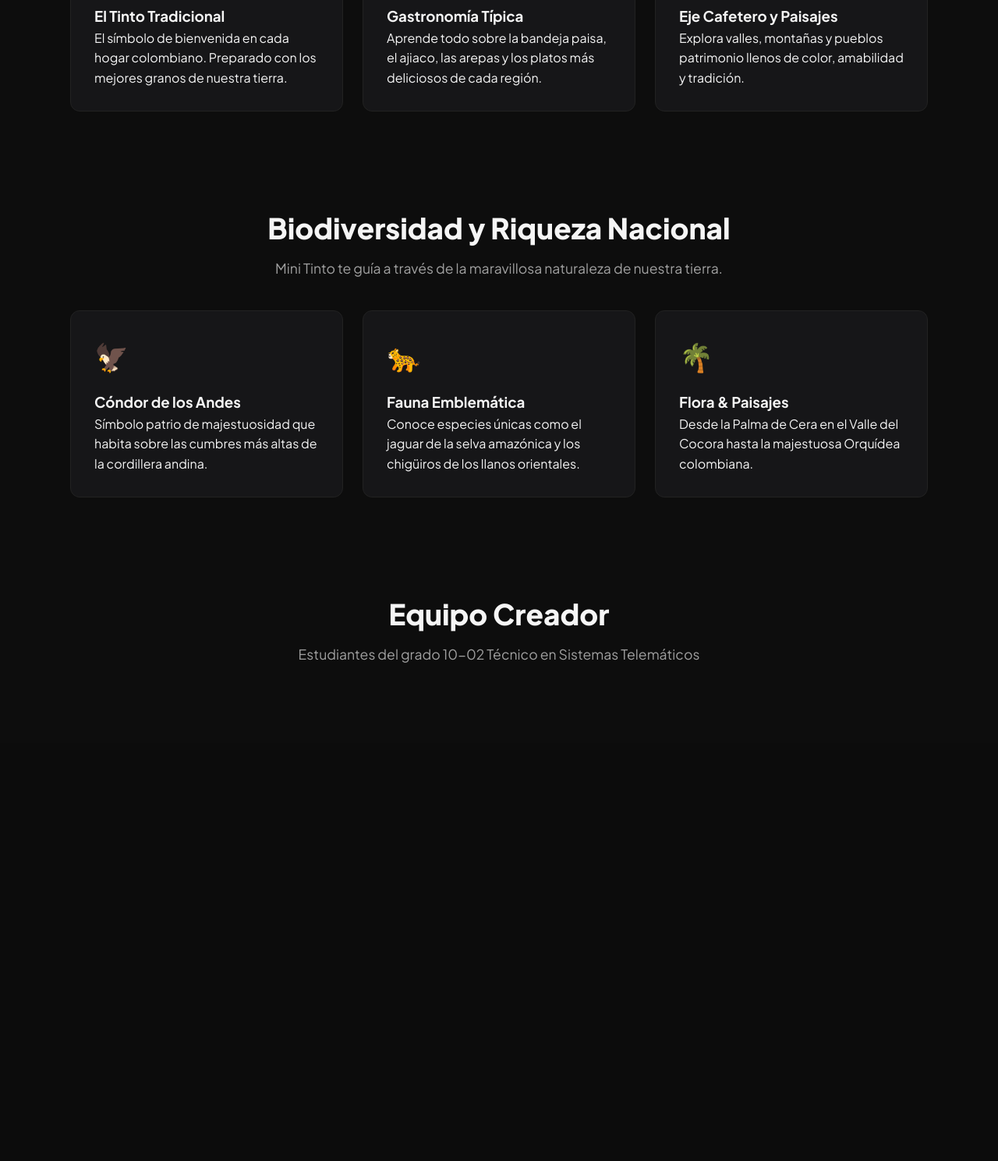
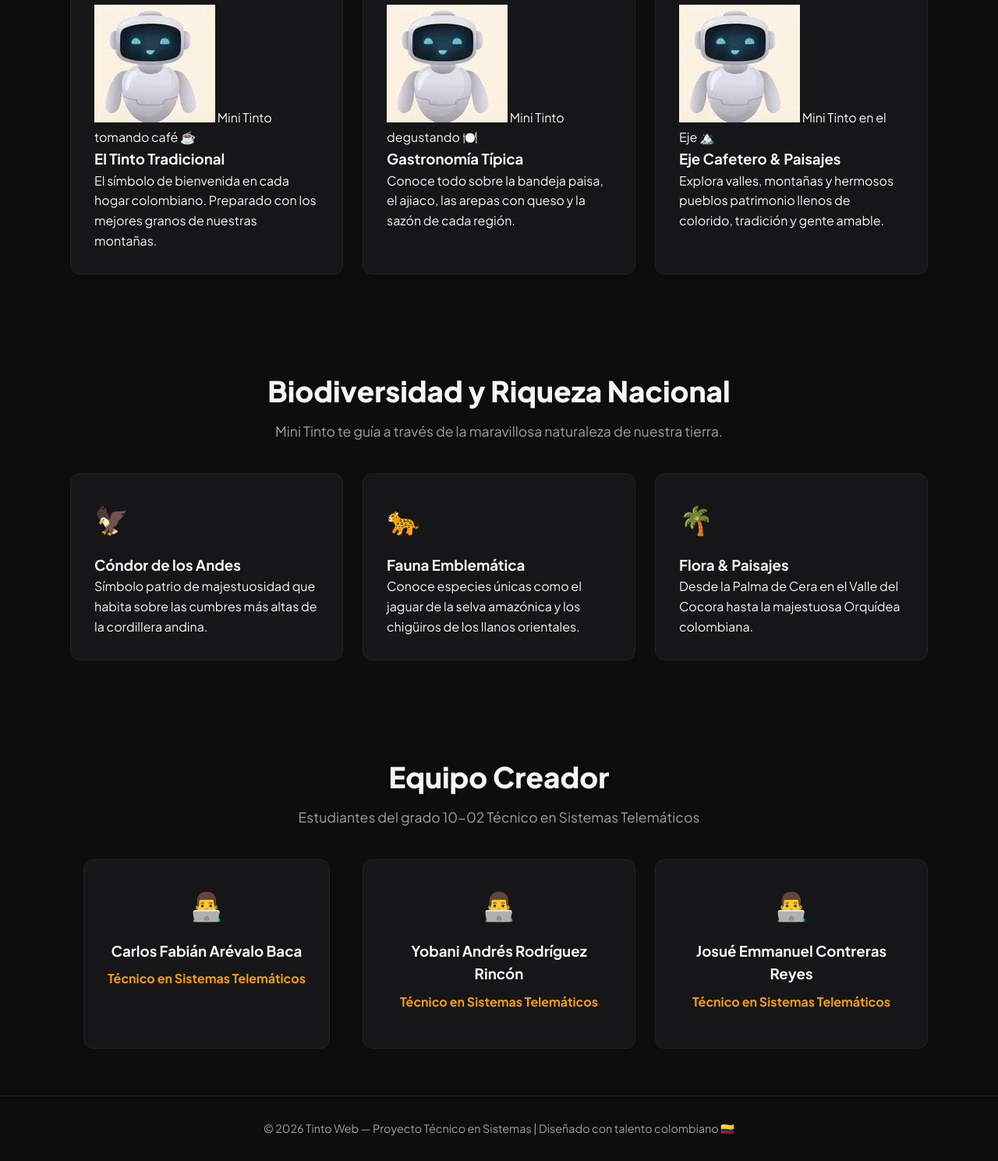
Before and after one commit to tintoweb109-dotcom/TINTOWEB, a Flask app: page / in a window 1280 px wide. Shown: the part 1597-3086 px from the top of the page at 78% size. Before the commit the page ends 2447 px from the top, so only its background shows below. Run offline with Flask 3, Linux system fonts and the light colour scheme.

Commit message:
Update index.html

```diff
--- a/templates/index.html
+++ b/templates/index.html
@@ -67,7 +67,7 @@
             <div class="card">
                 <div class="card-icon">⚡</div>
                 <h3>Procesamiento Ultra Rápido</h3>
-                <p>Potenciado por la infraestructura de alto rendimiento de Groq para obtener soluciones instantáneas.</p>
+                <p>Potenciado por la infraestructura de alto rendimiento para obtener respuestas dinámicas al instante.</p>
             </div>
         </div>
     </section>
@@ -75,24 +75,52 @@
     <section class="section" id="cultura">
         <div class="section-header">
             <h2 class="section-title">Sabores y Tradición Nacional</h2>
-            <p class="section-subtitle">Lo mejor de nuestra tierra en cada rincón.</p>
+            <p class="section-subtitle">Acompaña a Mini Tinto a descubrir lo mejor de nuestra tierra.</p>
         </div>
         <div class="cards-grid">
+
             <div class="card image-card">
-                <img src="https://images.unsplash.com/photo-1514432324607-a09d9b4aefdd?auto=format&fit=crop&w=600&q=80" alt="Tinto Colombiano" class="card-img">
-                <h3>El Tinto Tradicional</h3>
-                <p>El símbolo de bienvenida en cada hogar colombiano. Preparado con los mejores granos de nuestra tierra.</p>
+                <div class="img-wrapper">
+                    <img src="https://images.unsplash.com/photo-1514432324607-a09d9b4aefdd?auto=format&fit=crop&w=600&q=80" alt="Tinto Colombiano" class="card-img">
+                    <div class="mini-badge">
+                        <img src="/img/mini-tinto.jpg" alt="Mini Tinto" class="badge-avatar">
+                        <span>Mini Tinto tomando café ☕</span>
+                    </div>
+                </div>
+                <div class="card-content">
+                    <h3>El Tinto Tradicional</h3>
+                    <p>El símbolo de bienvenida en cada hogar colombiano. Preparado con los mejores granos de nuestras montañas.</p>
+                </div>
             </div>
+
             <div class="card image-card">
-                <img src="https://images.unsplash.com/photo-1544025162-d76694265947?auto=format&fit=crop&w=600&q=80" alt="Gastronomía Colombiana" class="card-img">
-                <h3>Gastronomía Típica</h3>
-                <p>Aprende todo sobre la bandeja paisa, el ajiaco, las arepas y los platos más deliciosos de cada región.</p>
+                <div class="img-wrapper">
+                    <img src="https://images.unsplash.com/photo-1544025162-d76694265947?auto=format&fit=crop&w=600&q=80" alt="Gastronomía Colombiana" class="card-img">
+                    <div class="mini-badge">
+                        <img src="/img/mini-tinto.jpg" alt="Mini Tinto" class="badge-avatar">
+                        <span>Mini Tinto degustando 🍽️</span>
+                    </div>
+                </div>
+                <div class="card-content">
+                    <h3>Gastronomía Típica</h3>
+                    <p>Conoce todo sobre la bandeja paisa, el ajiaco, las arepas con queso y la sazón de cada región.</p>
+                </div>
             </div>
+
             <div class="card image-card">
-                <img src="https://images.unsplash.com/photo-1509316975850-ff9c5deb0cd9?auto=format&fit=crop&w=600&q=80" alt="Paisaje Cafetero" class="card-img">
-                <h3>Eje Cafetero y Paisajes</h3>
-                <p>Explora valles, montañas y pueblos patrimonio llenos de color, amabilidad y tradición.</p>
+                <div class="img-wrapper">
+                    <img src="https://images.unsplash.com/photo-1509316975850-ff9c5deb0cd9?auto=format&fit=crop&w=600&q=80" alt="Eje Cafetero" class="card-img">
+                    <div class="mini-badge">
+                        <img src="/img/mini-tinto.jpg" alt="Mini Tinto" class="badge-avatar">
+                        <span>Mini Tinto en el Eje 🏔️</span>
+                    </div>
+                </div>
+                <div class="card-content">
+                    <h3>Eje Cafetero & Paisajes</h3>
+                    <p>Explora valles, montañas y hermosos pueblos patrimonio llenos de colorido, tradición y gente amable.</p>
+                </div>
             </div>
+
         </div>
     </section>
 
@@ -126,4 +154,72 @@
             <p class="section-subtitle">Estudiantes del grado 10-02 Técnico en Sistemas Telemáticos</p>
         </div>
         <div class="creadores-grid">
-            <div class="creator
+            <div class="creator-card">
+                <div class="creator-avatar">👨‍💻</div>
+                <h3>Carlos Fabián Arévalo Baca</h3>
+                <span class="creator-role">Técnico en Sistemas Telemáticos</span>
+            </div>
+            <div class="creator-card">
+                <div class="creator-avatar">👨‍💻</div>
+                <h3>Yobani Andrés Rodríguez Rincón</h3>
+                <span class="creator-role">Técnico en Sistemas Telemáticos</span>
+            </div>
+            <div class="creator-card">
+                <div class="creator-avatar">👨‍💻</div>
+                <h3>Josué Emmanuel Contreras Reyes</h3>
+                <span class="creator-role">Técnico en Sistemas Telemáticos</span>
+            </div>
+        </div>
+    </section>
+
+    <div class="chat-modal-overlay" id="chat-modal">
+        <div class="chat-wrapper">
+            <header class="chat-header">
+                <div class="header-left">
+                    <img src="/img/mini-tinto.jpg" alt="Mini Tinto Avatar" class="chat-avatar-img">
+                    <div class="header-info">
+                        <h3>Chat con Tinto Web</h3>
+                        <span class="status-online"><span class="status-dot"></span> Mini Tinto en línea</span>
+                    </div>
+                </div>
+                <button class="close-chat-btn" onclick="closeChatModal()">&times;</button>
+            </header>
+
+            <section class="chat-box" id="chat-box">
+                <div class="message bot-message">
+                    <div class="bot-info-user">
+                        <img src="/img/mini-tinto.jpg" class="mini-icon" alt="Mini Tinto">
+                        <strong>Mini Tinto:</strong>
+                    </div>
+                    ¡Quiubo, parcero! Bienvenid@ a <strong>Tinto Web</strong>. ¿En qué le puedo colaborar hoy sobre nuestra cultura, comidita colombiana o lo que necesite? ¡De una! ☕
+                </div>
+            </section>
+
+            <form class="chat-input-area" id="chat-form">
+                <input
+                    type="text"
+                    id="user-input"
+                    placeholder="Escribe tu mensaje a Mini Tinto..."
+                    autocomplete="off"
+                    required
+                >
+                <button type="submit" class="btn-primary">Enviar 🚀</button>
+            </form>
+        </div>
+    </div>
+
+    <div class="floating-guide" id="floating-guide" onclick="openChatModal()">
+        <div class="guide-avatar-container">
+            <img src="/img/mini-tinto.jpg" alt="Mini Tinto" class="guide-img tinto-animated">
+            <span class="pulse-ring"></span>
+        </div>
+        <div class="guide-bubble">¡Hola! Soy Mini Tinto ☕ Tócame para chatear.</div>
+    </div>
+
+    <footer>
+        <p>&copy; 2026 Tinto Web — Proyecto Técnico en Sistemas | Diseñado con talento colombiano 🇨🇴</p>
+    </footer>
+
+    <script src="/js/app.js"></script>
+</body>
+</html>
```
